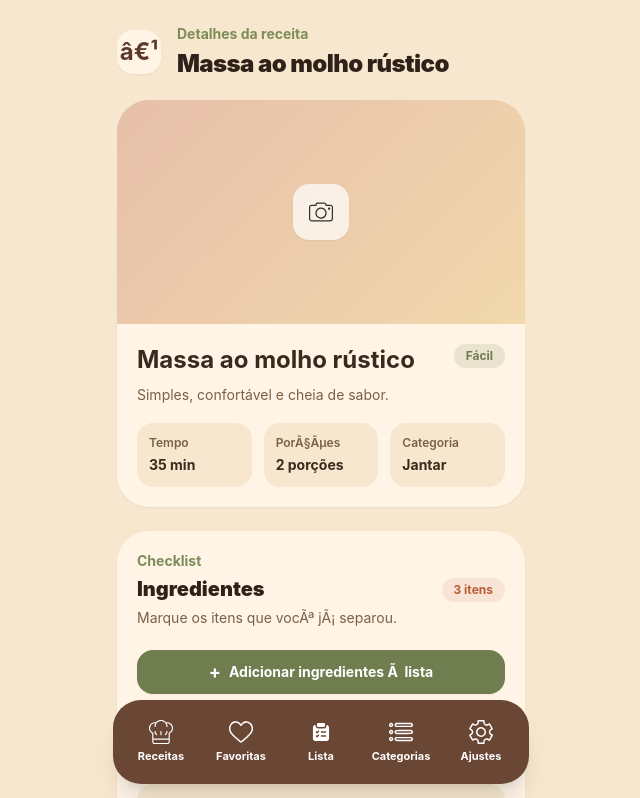
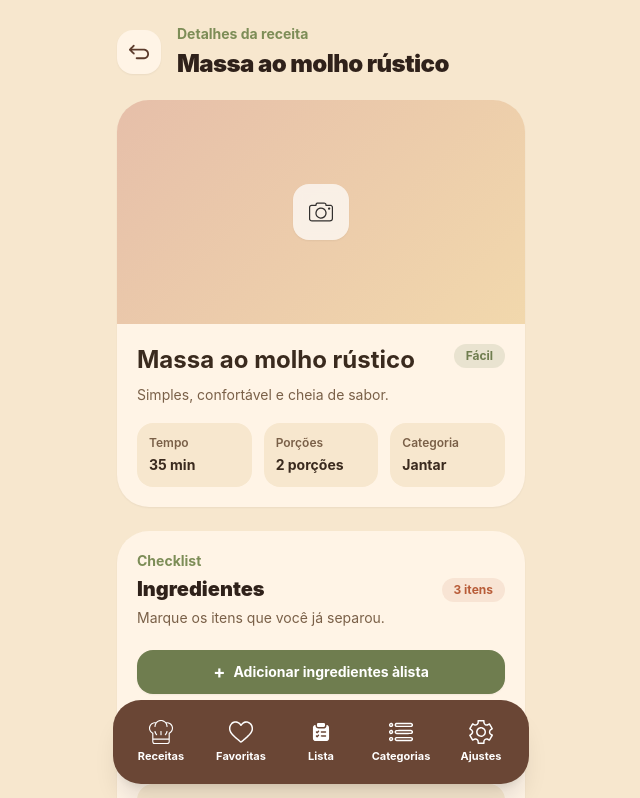
Before and after one commit to ThiagoBCandido/A-La-Carte, an Angular app in the folder frontend/: page /receitas/1 in a window 1280 px wide. Shown: the top 798 px of the page, without its empty margins (319-959 px from the left). Built offline with nearby package versions, Linux system fonts and the light colour scheme.

Commit message:
Atualização do recipe-details e new-recipe

```diff
--- a/frontend/src/app/pages/new-recipe/new-recipe.component.html
+++ b/frontend/src/app/pages/new-recipe/new-recipe.component.html
@@ -1,7 +1,7 @@
 <section class="mx-auto min-h-screen max-w-md px-5 pb-28 pt-6">
   <header class="mb-5 flex items-center gap-4">
     <a class="flex h-11 w-11 shrink-0 items-center justify-center rounded-2xl bg-[#FFF4E6] text-2xl font-bold text-[#5B3A2B] shadow-sm active:scale-95" routerLink="/" aria-label="Voltar para receitas">
-      ‹
+      <span class="h-5 w-5 bg-[#5B3A2B] [mask-image:url('/assets/icons/return.svg')] [mask-position:center] [mask-repeat:no-repeat] [mask-size:contain] [-webkit-mask-image:url('/assets/icons/return.svg')] [-webkit-mask-position:center] [-webkit-mask-repeat:no-repeat] [-webkit-mask-size:contain]" aria-hidden="true"></span>
     </a>
     <div class="min-w-0">
       <p class="text-sm font-bold text-[#7D8D57]">
--- a/frontend/src/app/pages/recipe-details/recipe-details.component.html
+++ b/frontend/src/app/pages/recipe-details/recipe-details.component.html
@@ -1,7 +1,10 @@
 <section class="mx-auto min-h-screen max-w-md px-5 pb-28 pt-6">
   @if (recipe) {
     <header class="mb-5 flex items-center gap-4">
-      <a class="flex h-11 w-11 shrink-0 items-center justify-center rounded-2xl bg-[#FFF4E6] text-2xl font-bold text-[#5B3A2B] shadow-sm active:scale-95" routerLink="/" aria-label="Voltar para receitas">â€¹</a>
+      <a class="flex h-11 w-11 shrink-0 items-center justify-center rounded-2xl bg-[#FFF4E6] text-2xl font-bold text-[#5B3A2B] shadow-sm active:scale-95" routerLink="/" aria-label="Voltar para receitas">
+        <span class="h-5 w-5 bg-[#5B3A2B] [mask-image:url('/assets/icons/return.svg')] [mask-position:center] [mask-repeat:no-repeat] [mask-size:contain] [-webkit-mask-image:url('/assets/icons/return.svg')] [-webkit-mask-position:center] [-webkit-mask-repeat:no-repeat] [-webkit-mask-size:contain]" aria-hidden="true">
+        </span>
+      </a>
       <div class="min-w-0">
         <p class="text-sm font-bold text-[#7D8D57]">Detalhes da receita</p>
         <h1 class="mt-1 truncate text-2xl font-black tracking-tight text-[#2F211A]">{{ recipe.title }}</h1>
@@ -35,7 +38,7 @@
             <p class="mt-1 text-sm font-bold">{{ recipe.time }}</p>
           </div>
           <div class="rounded-2xl bg-[#F7E7CE] p-3">
-            <p class="text-xs font-semibold text-[#7A6048]">PorÃ§Ãµes</p>
+            <p class="text-xs font-semibold text-[#7A6048]">Porções</p>
             <p class="mt-1 text-sm font-bold">{{ recipe.servings }}</p>
           </div>
           <div class="rounded-2xl bg-[#F7E7CE] p-3">
@@ -50,14 +53,14 @@
         <div>
           <p class="text-sm font-bold text-[#7D8D57]">Checklist</p>
           <h2 class="mt-1 text-xl font-black text-[#2F211A]">Ingredientes</h2>
-          <p class="mt-1 text-sm leading-relaxed text-[#7A6048]">Marque os itens que vocÃª jÃ¡ separou.</p>
+          <p class="mt-1 text-sm leading-relaxed text-[#7A6048]">Marque os itens que você já separou.</p>
         </div>
         <span class="shrink-0 rounded-full bg-[#B85C38]/10 px-3 py-1 text-xs font-bold text-[#B85C38]">{{ recipe.ingredients.length }} itens</span>
       </div>
       <div class="mb-4 space-y-3">
         <button class="flex w-full items-center justify-center gap-2 rounded-2xl bg-[#6F7D4F] px-5 py-3 text-sm font-bold text-white shadow-sm active:scale-[0.98]" type="button" (click)="addIngredientsToShoppingList()">
           <span class="text-lg leading-none">+</span>
-          Adicionar ingredientes Ã  lista
+          Adicionar ingredientes àlista
         </button>
         @if (shoppingListFeedback) {
           <p class="rounded-2xl bg-[#6F7D4F]/10 px-4 py-3 text-center text-xs font-bold text-[#6F7D4F]">{{ shoppingListFeedback }}</p>
@@ -141,7 +144,7 @@
       </div>
     </section>
     <div class="space-y-3">
-      <button class="w-full rounded-2xl bg-[#B85C38] px-5 py-4 text-base font-bold text-white shadow-sm active:scale-[0.98]" type="button" (click)="toggleEditList()">{{ isEditingList ? 'Concluir ediÃ§Ã£o' : 'Editar lista' }}</button>
+      <button class="w-full rounded-2xl bg-[#B85C38] px-5 py-4 text-base font-bold text-white shadow-sm active:scale-[0.98]" type="button" (click)="toggleEditList()">{{ isEditingList ? 'Concluir edição' : 'Editar lista' }}</button>
       <button class="w-full rounded-2xl border border-[#B85C38]/25 bg-[#FFF4E6] px-5 py-4 text-base font-bold text-[#B85C38] shadow-sm active:scale-[0.98]" type="button" (click)="openDeleteDialog()">Excluir receita</button>
     </div>
     @if (showDeleteDialog) {
@@ -150,7 +153,7 @@
           <div class="mx-auto mb-4 flex h-14 w-14 items-center justify-center rounded-2xl bg-[#B85C38]/10 text-2xl font-black text-[#B85C38]">!</div>
           <h2 class="text-center text-xl font-black text-[#2F211A]">Excluir receita?</h2>
           <p class="mt-2 text-center text-sm leading-relaxed text-[#7A6048]">
-            Essa aÃ§Ã£o removerÃ¡
+            Essa ação removerá
             <strong class="font-bold text-[#2F211A]">{{ recipe.title }}</strong>
             da sua lista de receitas.
           </p>
@@ -164,8 +167,8 @@
   } @else {
     <section class="flex min-h-screen flex-col items-center justify-center text-center">
       <div class="rounded-[2rem] bg-[#FFF4E6] p-6 shadow-sm">
-        <h1 class="text-2xl font-bold">Receita nÃ£o encontrada</h1>
-        <p class="mt-2 text-sm text-[#7A6048]">NÃ£o encontramos essa receita na sua lista.</p>
+        <h1 class="text-2xl font-bold">Receita não encontrada</h1>
+        <p class="mt-2 text-sm text-[#7A6048]">Não encontramos essa receita na sua lista.</p>
         <a class="mt-5 inline-flex rounded-2xl bg-[#B85C38] px-5 py-3 text-sm font-bold text-white" routerLink="/">Voltar para receitas</a>
       </div>
     </section>
```
Also changed, not shown: frontend/src/assets/icons/return.svg (added).
